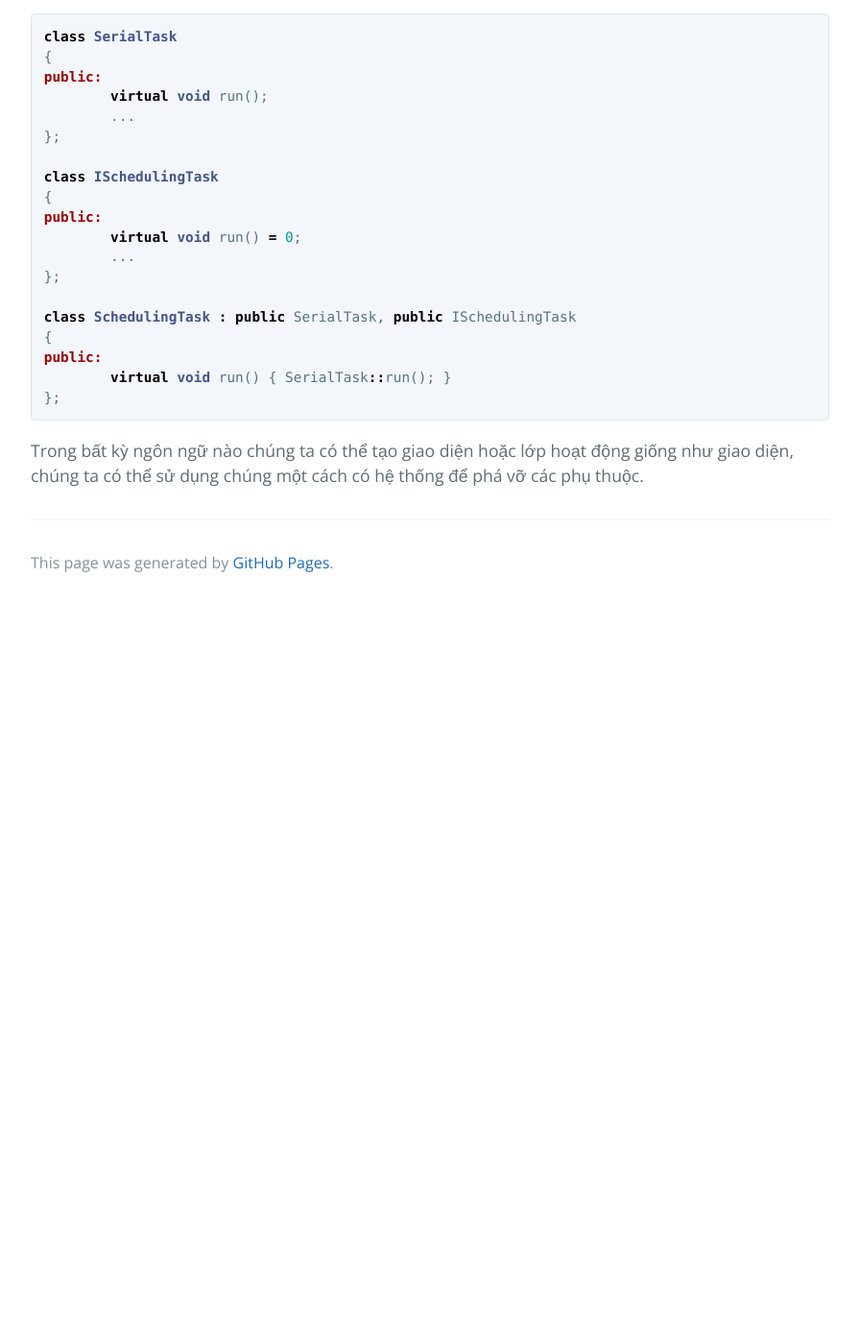
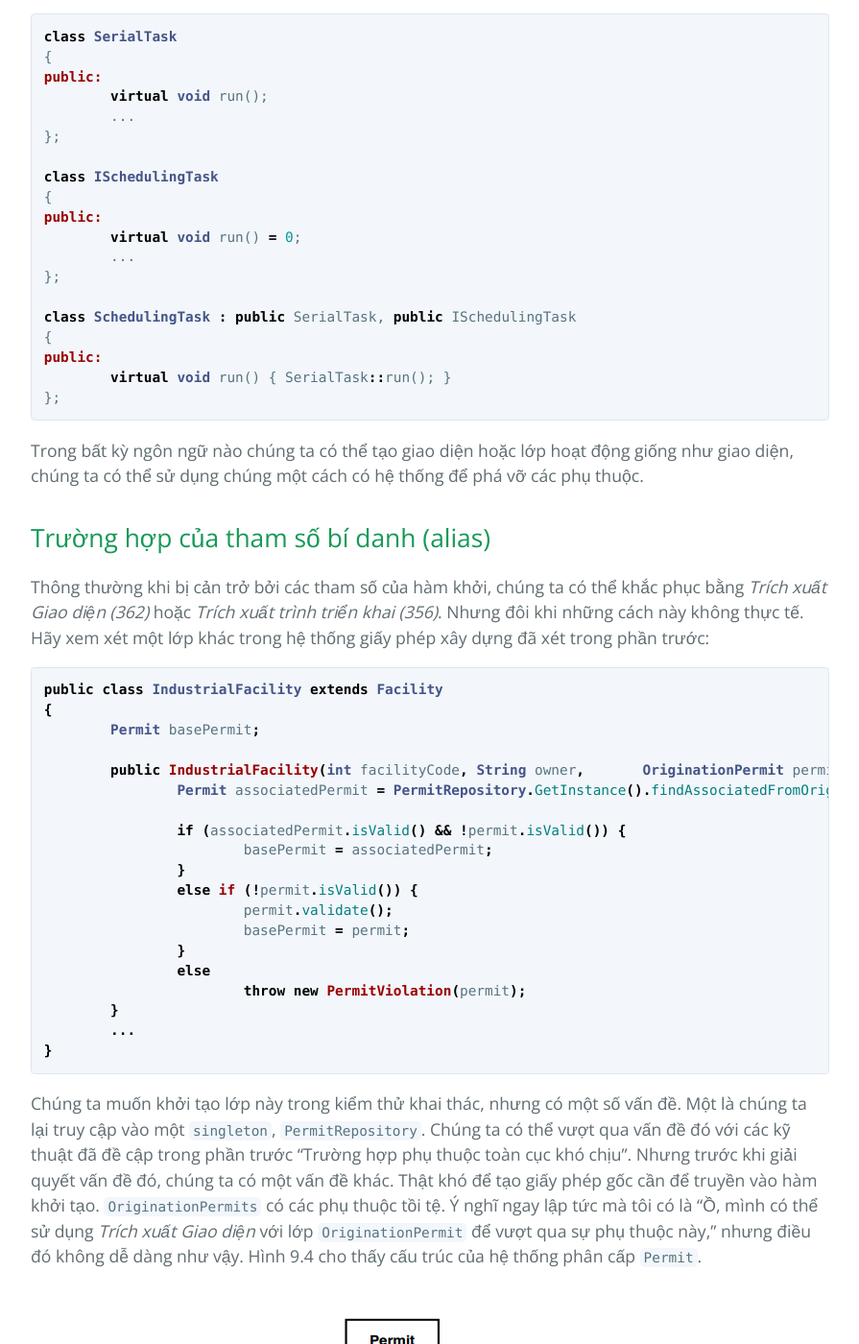
Before and after one commit to HaiBV/haibv.github.io, a Jekyll site: the page built from working-effectively-with-legacy-code/chapter-9-i-cant-get-this-class-into-a-test-harness.md, in a window 1280 px wide and 1400 px high, scrolled down 28065 px. Shown: the whole window at 96% size, without its empty margins (192-1087 px from the left). Built offline with Jekyll 4.4.1, drawn with Linux system fonts in a browser that asks for light colours; our own code applies the rules of GitHub Pages for plain Markdown files; before the commit the page ends 28695 px from its top, so only the background shows below that; some of the changed text lies outside the part shown.

Commit message:
Book - Working Efectively with Legacy Code - P2 - C9

````diff
--- a/working-effectively-with-legacy-code/chapter-9-i-cant-get-this-class-into-a-test-harness.md
+++ b/working-effectively-with-legacy-code/chapter-9-i-cant-get-this-class-into-a-test-harness.md
@@ -393,7 +393,7 @@ Bây giờ chúng ta có một phương thức thay thế, chúng ta có thể t
 
 Tôi không thích sử dụng _Thay thế biến thực thể (404)_ trừ khi bắt buộc. Khả năng xảy ra các vấn đề về quản lý tài nguyên là quá lớn. Tuy nhiên, đôi khi tôi sử dụng nó trong C++. Thường thì tôi muốn sử dụng _Trích xuất và Ghi đè Phương thức (350)_ và không thể làm điều đó trong các hàm khởi tạo C++. Vì lý do đó, thỉnh thoảng tôi vẫn sử dụng _Thay thế biến thực thể (404)_
 
-## Trường hợp phụ thuộc toàn chương trình khó chịu
+## Trường hợp phụ thuộc toàn cục khó chịu
 
 Nhiều năm trong ngành công nghiệp phần mềm, rất nhiều người phàn nàn về một thực tế là trên thị trường không có nhiều thành phần hệ thống có thể tái sử dụng. Điều này đang trở nên tốt hơn theo thời gian; có rất nhiều framework mã nguồn mở và thương mại, nhưng nhìn chung, phần lớn không thực sự là thứ mà chúng ta muốn sử dụng; chúng là những thứ sử dụng code của chúng ta. Các framework thường quản lý vòng đời của một ứng dụng và chúng ta viết code để lấp vào các lỗ hổng. Chúng ta có thể thấy điều này trong tất cả các loại framework, từ ASP.NET đến Java Struts. Ngay cả các framework xUnit cũng hoạt động theo cách này. Chúng ta viết các lớp kiểm thử; xUnit gọi và hiển thị kết quả của chúng.
 
@@ -807,3 +807,34 @@ public:
 ```
 
 Trong bất kỳ ngôn ngữ nào chúng ta có thể tạo giao diện hoặc lớp hoạt động giống như giao diện, chúng ta có thể sử dụng chúng một cách có hệ thống để phá vỡ các phụ thuộc.
+
+## Trường hợp của tham số bí danh (alias)
+
+Thông thường khi bị cản trở bởi các tham số của hàm khởi, chúng ta có thể khắc phục bằng _Trích xuất Giao diện (362)_ hoặc _Trích xuất trình triển khai (356)_. Nhưng đôi khi những cách này không thực tế. Hãy xem xét một lớp khác trong hệ thống giấy phép xây dựng đã xét trong phần trước:
+
+```java
+public class IndustrialFacility extends Facility
+{
+	Permit basePermit;
+
+	public IndustrialFacility(int facilityCode, String owner,	OriginationPermit permit) throws PermitViolation {
+		Permit associatedPermit = PermitRepository.GetInstance().findAssociatedFromOrigination(permit);
+
+		if (associatedPermit.isValid() && !permit.isValid()) {
+			basePermit = associatedPermit;
+		}
+		else if (!permit.isValid()) {
+			permit.validate();
+			basePermit = permit;
+		}
+		else
+			throw new PermitViolation(permit);
+	}
+	...
+}
+```
+
+Chúng ta muốn khởi tạo lớp này trong kiểm thử khai thác, nhưng có một số vấn đề. Một là chúng ta lại truy cập vào một `singleton`, `PermitRepository`. Chúng ta có thể vượt qua vấn đề đó với các kỹ thuật đã đề cập trong phần trước "Trường hợp phụ thuộc toàn cục khó chịu". Nhưng trước khi giải quyết vấn đề đó, chúng ta có một vấn đề khác. Thật khó để tạo giấy phép gốc cần để truyền vào hàm khởi tạo. `OriginationPermits` có các phụ thuộc tồi tệ. Ý nghĩ ngay lập tức mà tôi có là "Ồ, mình có thể sử dụng _Trích xuất Giao diện_ với lớp `OriginationPermit` để vượt qua sự phụ thuộc này," nhưng điều đó không dễ dàng như vậy. Hình 9.4 cho thấy cấu trúc của hệ thống phân cấp `Permit`.
+
+![9.4](images/9/9-4.png)
+Hình 9.3 Phân cấp của `Permit`
````
Also changed, not shown: working-effectively-with-legacy-code/images/9/9-4.png (added).
